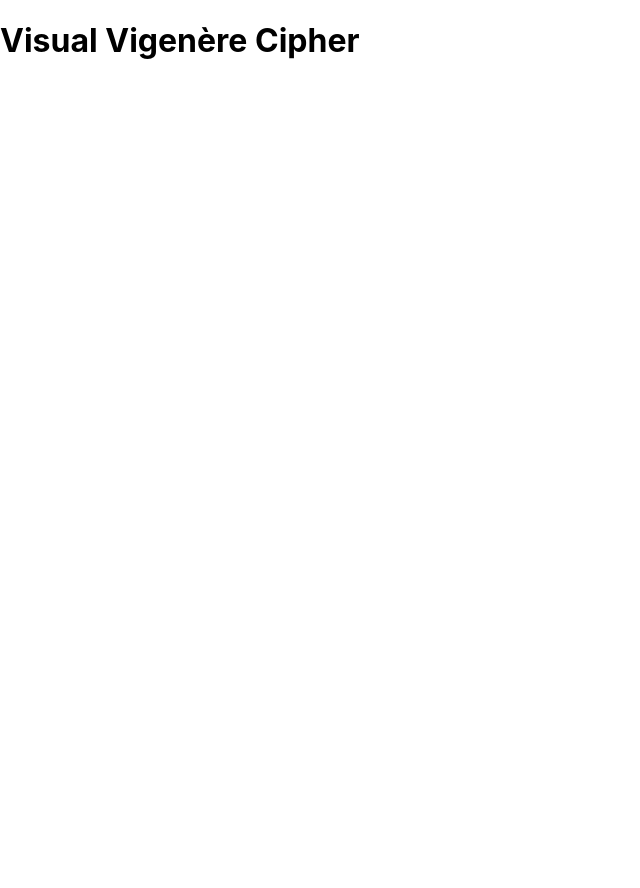
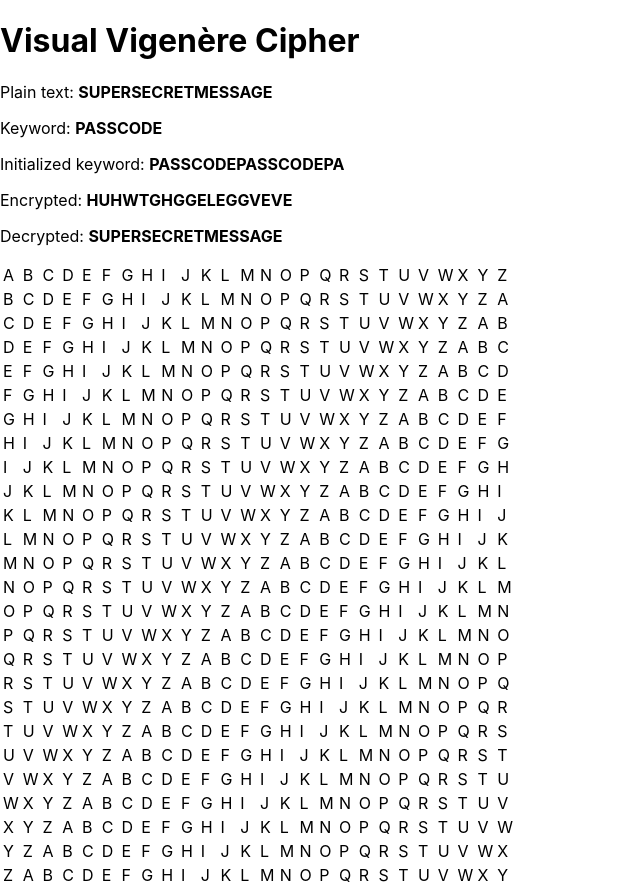
Before and after one commit to peippo/vigenere-cipher-visualized, a React (Create React App) app: page / in a window 1280 px wide. Shown: the whole page, without its empty margins (0-640 px from the left). Before the commit the page ends 800 px from the top, so only its background shows below. Built offline with nearby package versions, Linux system fonts and the light colour scheme.

Commit message:
Add encryption/decryption functions

```diff
--- a/src/App.js
+++ b/src/App.js
@@ -1,5 +1,131 @@
 const App = () => {
-	return <h1>Visual Vigenère Cipher</h1>;
+	const plain = "SUPERSECRETMESSAGE";
+	const keyword = "PASSCODE";
+
+	const alphabet = [
+		"A",
+		"B",
+		"C",
+		"D",
+		"E",
+		"F",
+		"G",
+		"H",
+		"I",
+		"J",
+		"K",
+		"L",
+		"M",
+		"N",
+		"O",
+		"P",
+		"Q",
+		"R",
+		"S",
+		"T",
+		"U",
+		"V",
+		"W",
+		"X",
+		"Y",
+		"Z",
+	];
+
+	const arrayShift = (array) => {
+		array.push(array.shift());
+		return array;
+	};
+
+	// Create Tabula Recta array
+	const createTabulaRecta = () => {
+		const tabulaRecta = new Array(alphabet.length);
+		tabulaRecta[0] = alphabet;
+
+		alphabet.forEach((letter, index) => {
+			if (index === 0) return;
+
+			// Get previous row and shift forward by one letter
+			const previousRow = [...tabulaRecta[index - 1]];
+			const shiftedRow = arrayShift(previousRow);
+			tabulaRecta[index] = shiftedRow;
+		});
+
+		return tabulaRecta;
+	};
+
+	const tabulaRecta = createTabulaRecta();
+
+	// Initialize keyword to match encrypt/decrypt string length
+	const initializeKeyword = (plain, keyword) =>
+		keyword.repeat(Math.floor(plain.length / keyword.length)) +
+		keyword.substring(0, plain.length % keyword.length);
+
+	const initializedKeyword = initializeKeyword(plain, keyword);
+
+	// Encrypt
+	const encrypt = (plain, initializedKeyword) => {
+		const plainStringArray = plain.split("");
+
+		const encryptedText = plainStringArray.map((letter, i) => {
+			const plainIndex = alphabet.indexOf(letter);
+			const keyIndex = alphabet.indexOf(initializedKeyword[i]);
+			return tabulaRecta[plainIndex][keyIndex];
+		});
+
+		return encryptedText.join("");
+	};
+
+	const encryptedString = encrypt(plain, initializedKeyword);
+
+	// Decrypt
+	const decrypt = (encrypted, initializedKeyword) => {
+		const encryptedStringArray = encrypted.split("");
+
+		const decryptedText = encryptedStringArray.map((letter, i) => {
+			const keyRowIndex = alphabet.indexOf(initializedKeyword[i]);
+			const plainLetterIndex = tabulaRecta[keyRowIndex].indexOf(letter);
+			return alphabet[plainLetterIndex];
+		});
+
+		return decryptedText.join("");
+	};
+
+	const decryptedString = decrypt(encryptedString, initializedKeyword);
+
+	return (
+		<>
+			<h1>Visual Vigenère Cipher</h1>
+			<p>
+				Plain text: <strong>{plain}</strong>
+			</p>
+			<p>
+				Keyword: <strong>{keyword}</strong>
+			</p>
+			<p>
+				Initialized keyword: <strong>{initializedKeyword}</strong>
+			</p>
+			<p>
+				Encrypted: <strong>{encryptedString}</strong>
+			</p>
+			<p>
+				Decrypted: <strong>{decryptedString}</strong>
+			</p>
+
+			<table>
+				<tbody>
+					{tabulaRecta.map((rowArr, index) => {
+						return (
+							<tr key={index}>
+								{rowArr.map((letter) => {
+									return <td key={letter}>{letter}</td>;
+								})}
+							</tr>
+						);
+					})}
+				</tbody>
+			</table>
+		</>
+	);
 };
 
 export default App;
```
